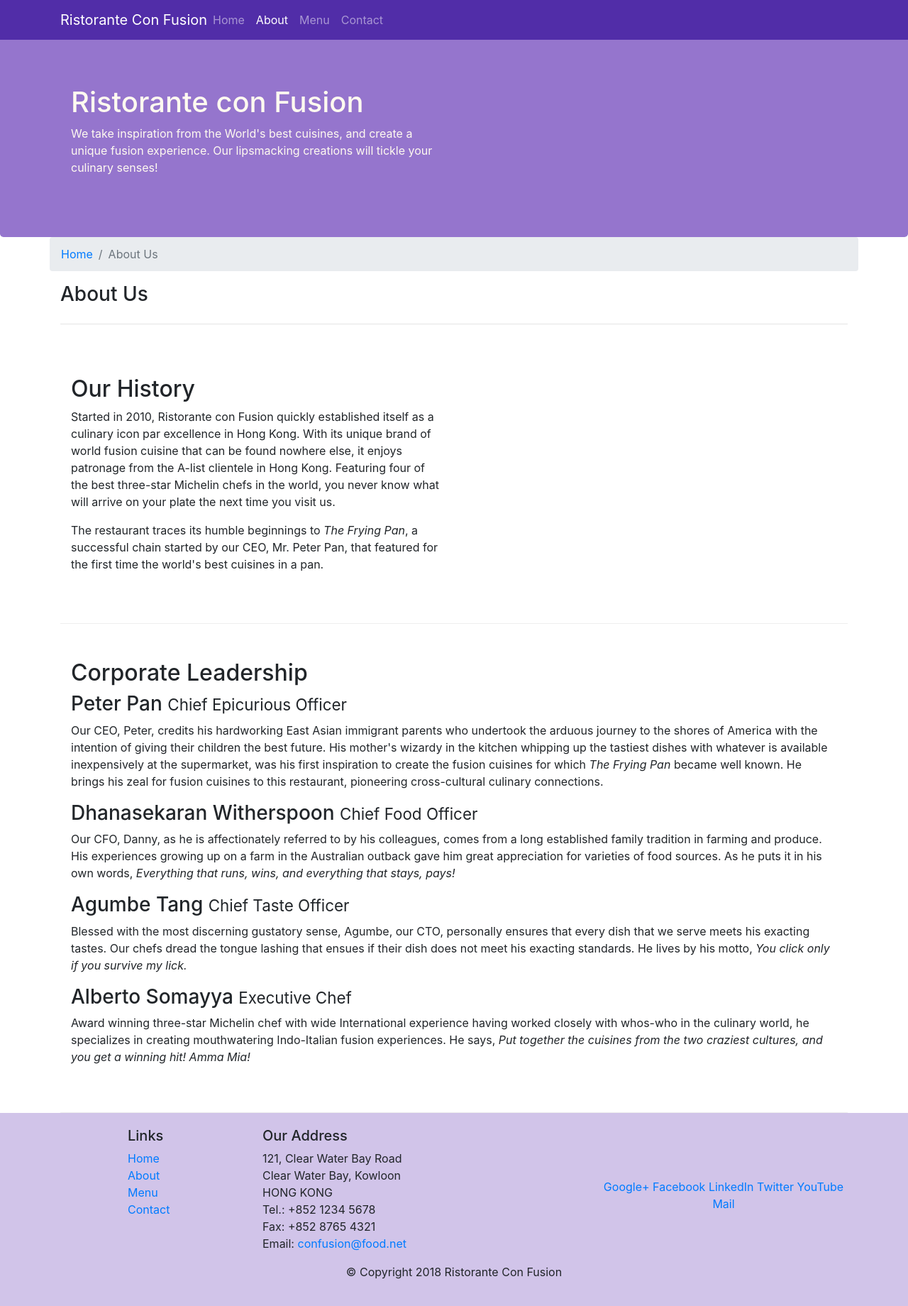
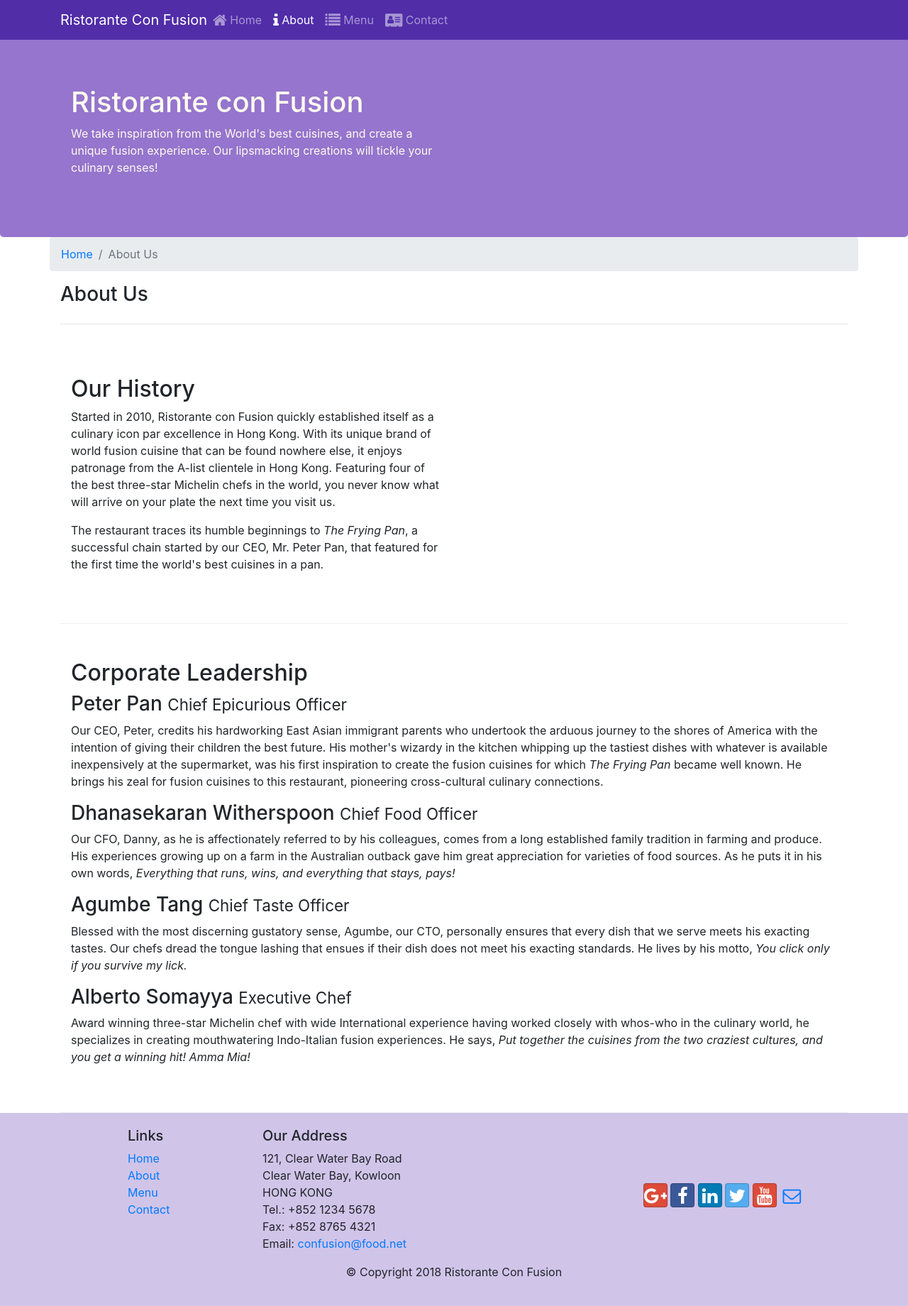
Before and after one commit to SiqiD47/Front-End-Web-UI-Frameworks-Tools-Bootstrap4, a website: page A1/conFusion/aboutus.html in a window 1280 px wide. Shown: the whole page at 71% size. Drawn offline with nearby package versions, Linux system fonts and the light colour scheme.

Commit message:
icon fonts

```diff
--- a/A1/conFusion/aboutus.html
+++ b/A1/conFusion/aboutus.html
@@ -9,6 +9,8 @@
 
     <!-- Bootstrap CSS -->
     <link rel="stylesheet" href="node_modules/bootstrap/dist/css/bootstrap.min.css">
+    <link rel="stylesheet" href="node_modules/font-awesome/css/font-awesome.min.css">
+    <link rel="stylesheet" href="node_modules/bootstrap-social/bootstrap-social.css">
     <link rel="stylesheet" href="css/styles.css">
 
     <title>Ristorante Con Fusion: About Us</title>
@@ -28,10 +30,10 @@
 
             <div class="collapose navbar-collapse" id="Navbar">
                 <ul class="navbar-nav mr-auto">
-                    <li class="nav-item"><a class="nav-link" href="./index.html">Home</a></li>
-                    <li class="nav-item active"><a class="nav-link" href="#">About</a></li>
-                    <li class="nav-item"><a class="nav-link" href="#">Menu</a></li>
-                    <li class="nav-item"><a class="nav-link" href="#">Contact</a></li>
+                    <li class="nav-item"><a class="nav-link" href="./index.html"><span class="fa fa-home fa-lg"></span> Home</a></li>
+                    <li class="nav-item active"><a class="nav-link" href="#"><span class="fa fa-info fa-lg"></span> About</a></li>
+                    <li class="nav-item"><a class="nav-link" href="#"><span class="fa fa-list fa-lg"></span> Menu</a></li>
+                    <li class="nav-item"><a class="nav-link" href="#"><span class="fa fa-address-card fa-lg"></span> Contact</a></li>
                 </ul>
             </div>
 
@@ -116,12 +118,12 @@
                 </div>
                 <div class="col-12 col-sm-4 align-self-center">
                     <div class="text-center">
-                        <a href="http://google.com/+">Google+</a>
-                        <a href="http://www.facebook.com/profile.php?id=">Facebook</a>
-                        <a href="http://www.linkedin.com/in/">LinkedIn</a>
-                        <a href="http://twitter.com/">Twitter</a>
-                        <a href="http://youtube.com/">YouTube</a>
-                        <a href="mailto:">Mail</a>
+                        <a class="btn btn-social-icon btn-google" href="http://google.com/+"><i class="fa fa-google-plus fa-lg"></i></a>
+                        <a class="btn btn-social-icon btn-facebook" href="http://www.facebook.com/profile.php?id="><i class="fa fa-facebook fa-lg"></i></a>
+                        <a class="btn btn-social-icon btn-linkedin" href="http://www.linkedin.com/in/"><i class="fa fa-linkedin fa-lg"></i></a>
+                        <a class="btn btn-social-icon btn-twitter" href="http://twitter.com/"><i class="fa fa-twitter fa-lg"></i></a>
+                        <a class="btn btn-social-icon btn-google" href="http://youtube.com/"><i class="fa fa-youtube fa-lg"></i></a>
+                        <a class="btn btn-social-icon" href="mailto:"><i class="fa fa-envelope-o fa-lg"></i></a>
                     </div>
                 </div>
            </div>
--- a/A1/conFusion/package.json
+++ b/A1/conFusion/package.json
@@ -15,6 +15,8 @@
   },
   "dependencies": {
     "bootstrap": "^4.0.0",
+    "bootstrap-social": "^5.1.1",
+    "font-awesome": "^4.7.0",
     "jquery": "^3.3.1",
     "popper.js": "^1.12.9"
   }
```
Also changed, not shown: A1/conFusion/index.html (+17 -13 lines), 1 other file.
